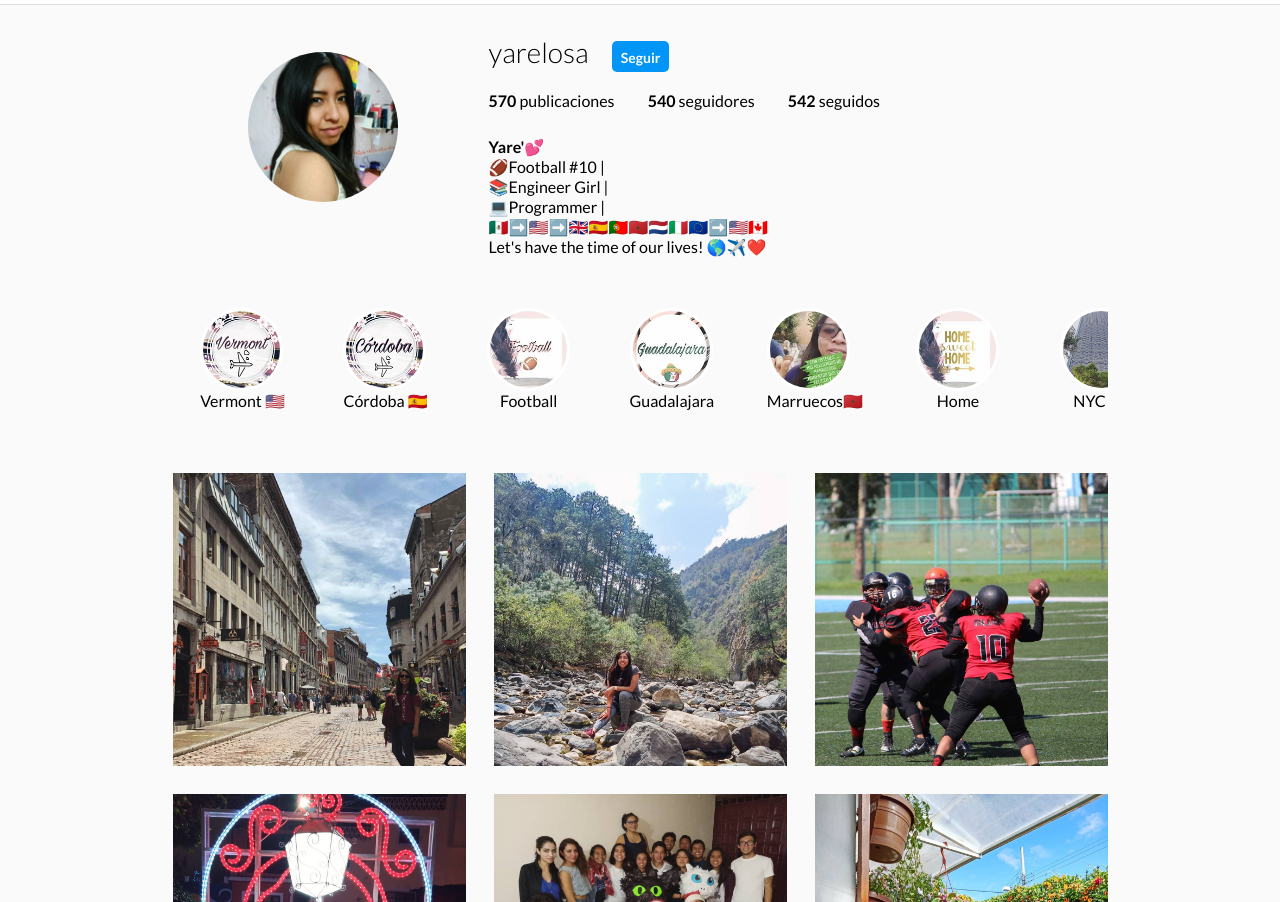
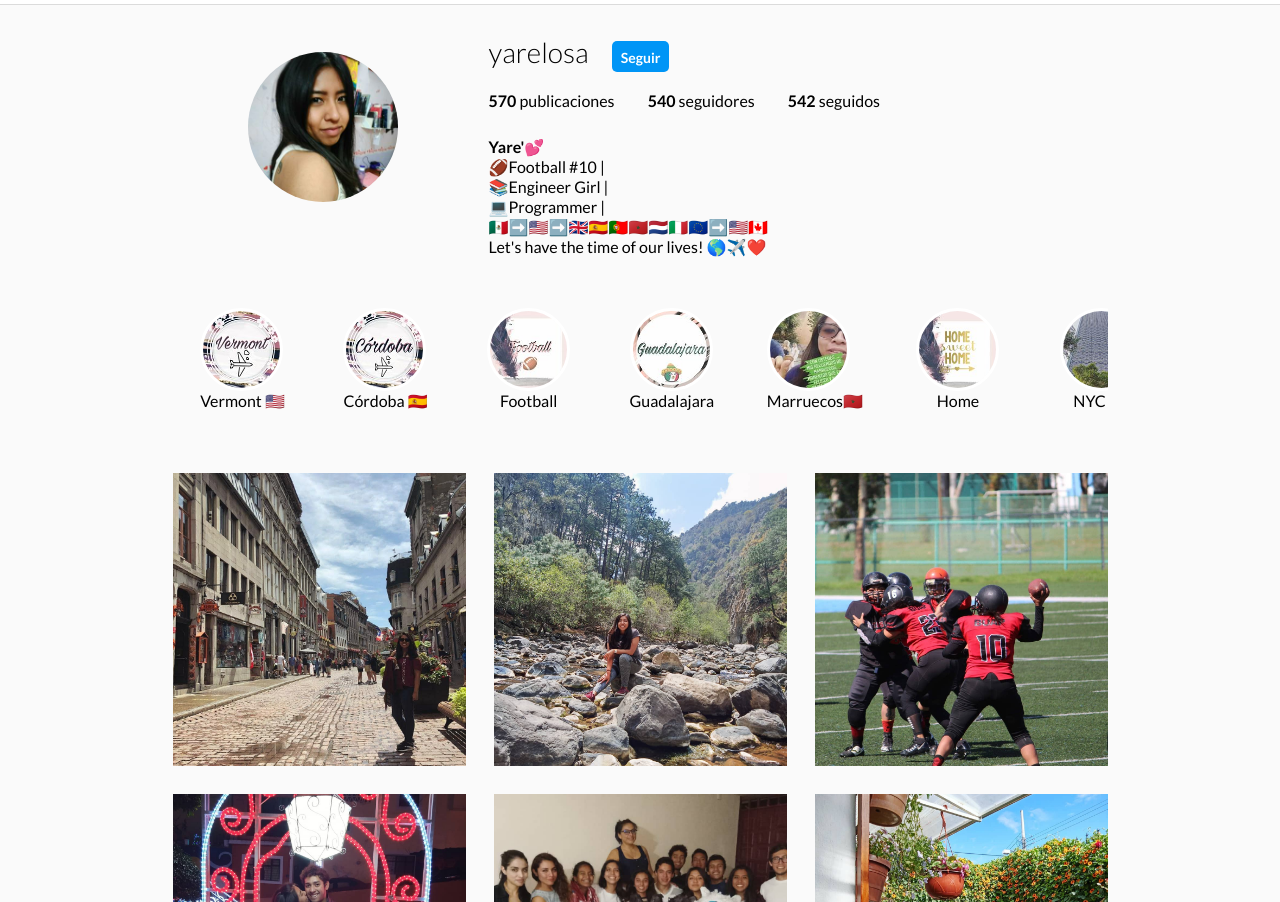
Before and after one commit to yarelosa/instagram, a plain HTML site: page index.html in a window 1280 px wide. Shown: the part 50-952 px from the top of the page. Drawn offline with Linux system fonts and the light colour scheme.

Commit message:
cambio en post-image img para dimensión de la imagen

```diff
--- a/styles.css
+++ b/styles.css
@@ -180,6 +180,7 @@ body{
 .post-list{
   display:grid;
   grid-template-columns: repeat(3, minmax(100px,293px) );
+  grid-template-rows: repeat(3, minmax(100px, 293px));
   /* grid-auto-rows: minmax(100px,293px); */
   justify-content: center;
   grid-gap: 28px;
@@ -196,7 +197,8 @@ body{
   object-fit: cover;
 }
 .post-image img{
-  width: 100%;
+  width: 293px;
+  height: 293px;
   object-fit: cover;
   vertical-align: top;
 }
```
